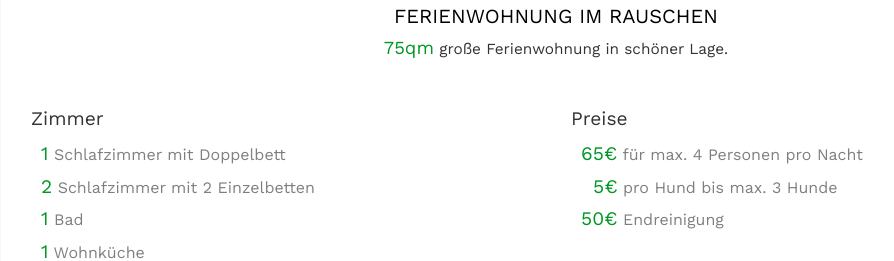
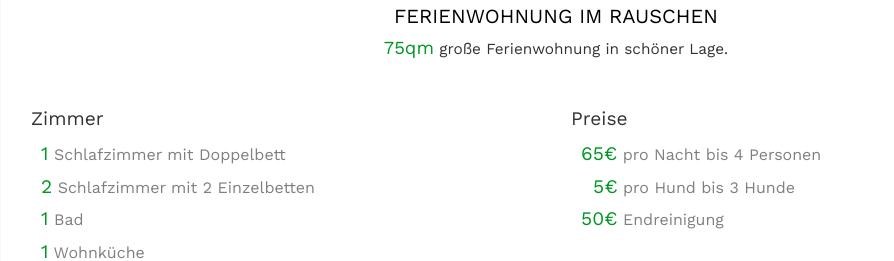
Before and after one commit to psurrey/im-rauschen, a plain HTML site: page index.html in a window 1280 px wide. Shown: the part 1615-1876 px from the top of the page, without its empty margins (84-978 px from the left). Drawn offline with nearby package versions, Linux system fonts and the light colour scheme.

Commit message:
Update index.html

```diff
--- a/index.html
+++ b/index.html
@@ -196,8 +196,8 @@
                     <div class="col-sm-12 col-md-6 mb-4 text-left">
                       <h6>Preise</h6>
                       <ul>
-                        <li><strong class="price">65€</strong> für max. 4 Personen pro Nacht</li>
-                        <li style="padding-left: 12px;"><strong class="price">5€</strong> pro Hund bis max. 3 Hunde</li>
+                        <li><strong class="price">65€</strong> pro Nacht bis 4 Personen</li>
+                        <li style="padding-left: 12px;"><strong class="price">5€</strong> pro Hund bis 3 Hunde</li>
                         <li><strong class="price">50€</strong> Endreinigung</li>
                       </ul>
                     </div>
```
